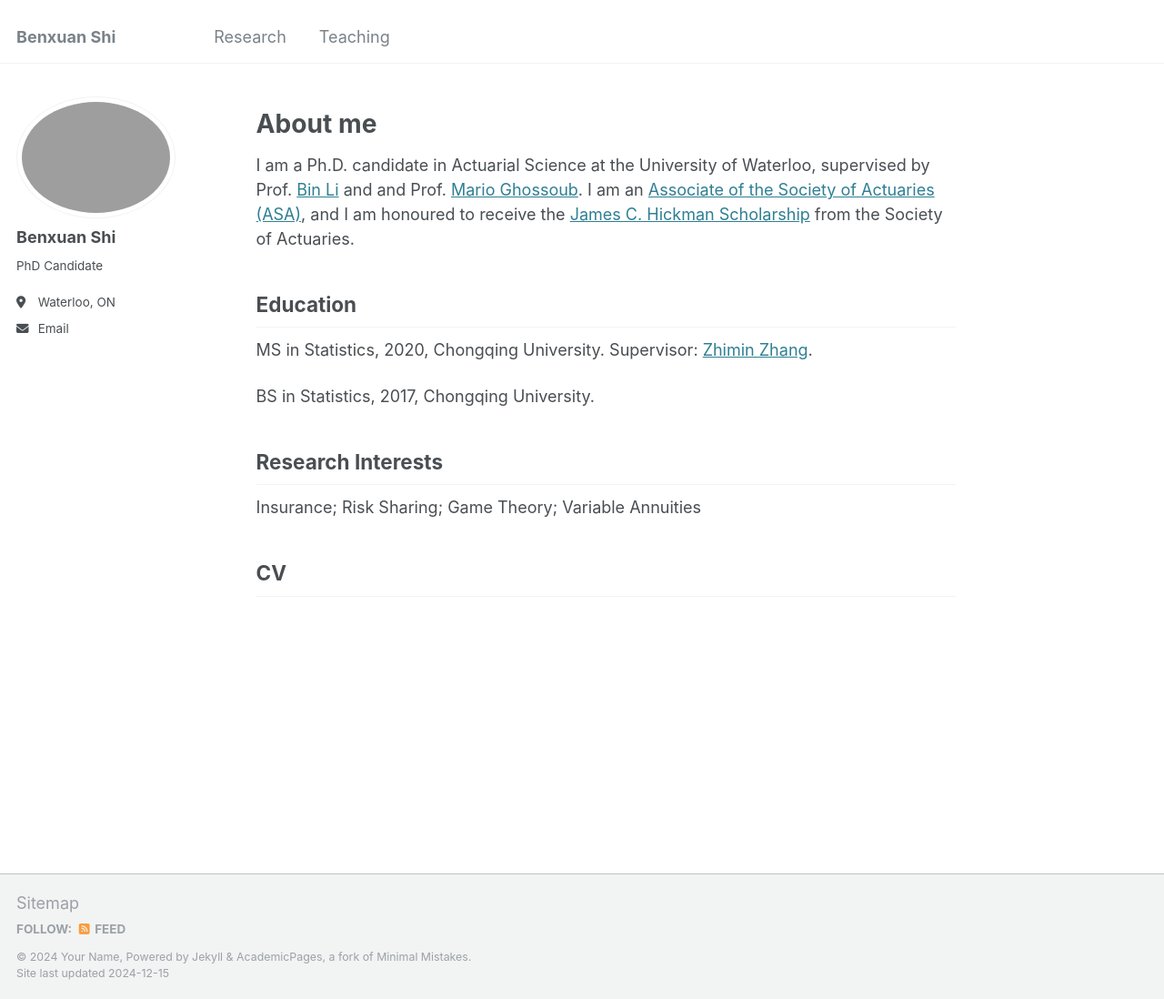
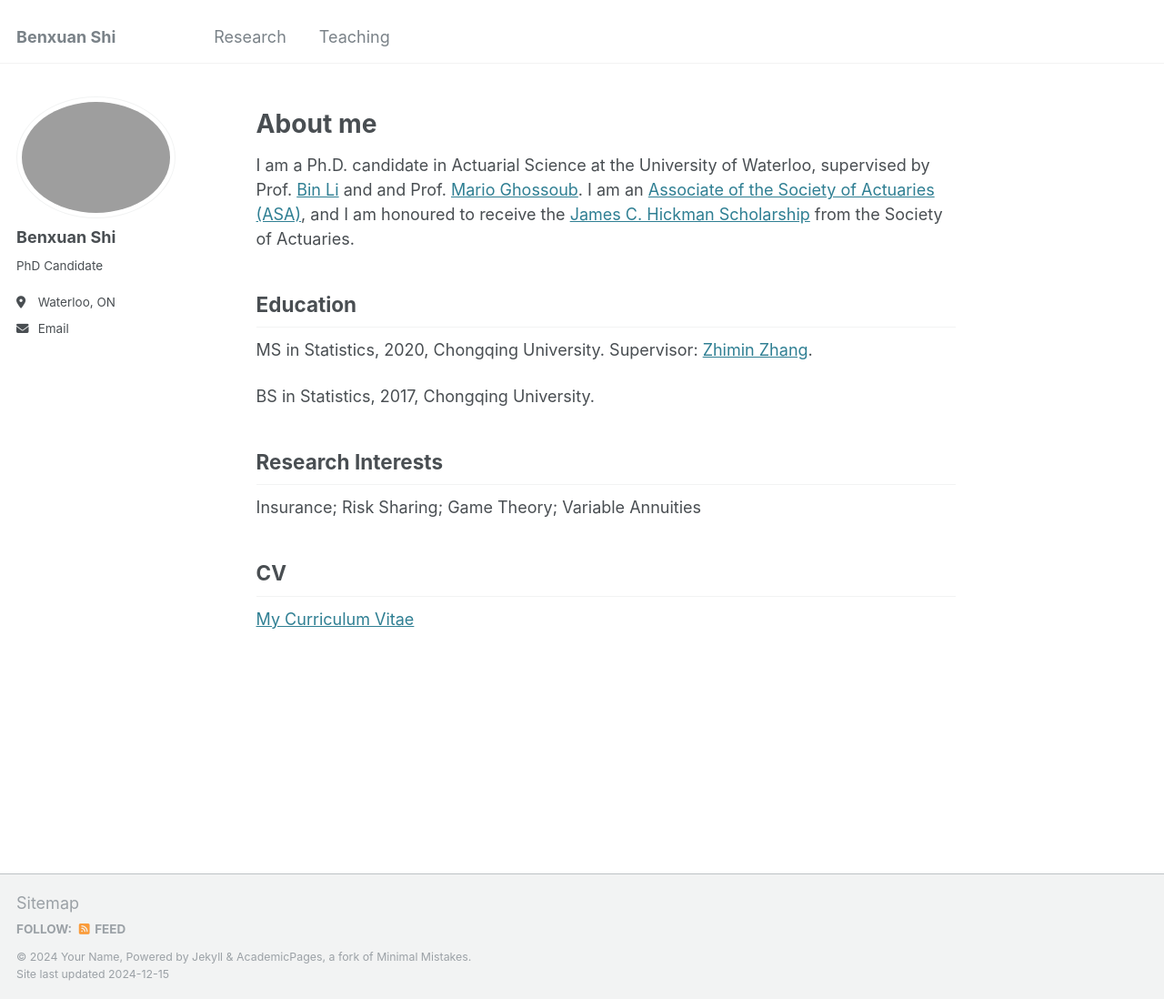
Before and after one commit to benxuanshi/benxuanshi.github.io, a Jekyll site: the page built from _pages/about.md, in a window 1280 px wide and 1098 px high. Shown: the whole window at 91% size. Built offline with Jekyll 4.4.1, drawn with Linux system fonts in a browser that asks for light colours.

Commit message:
Update about.md

```diff
--- a/_pages/about.md
+++ b/_pages/about.md
@@ -29,3 +29,4 @@ Insurance; Risk Sharing; Game Theory; Variable Annuities
 
 CV
 ------
+[My Curriculum Vitae](https:github.com/benxuanshi/benxuan_shi/files/master/_pages/about.md)
```
